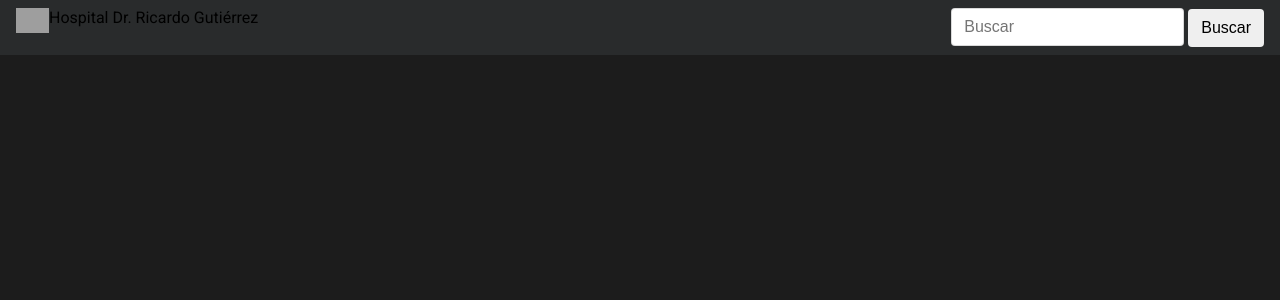
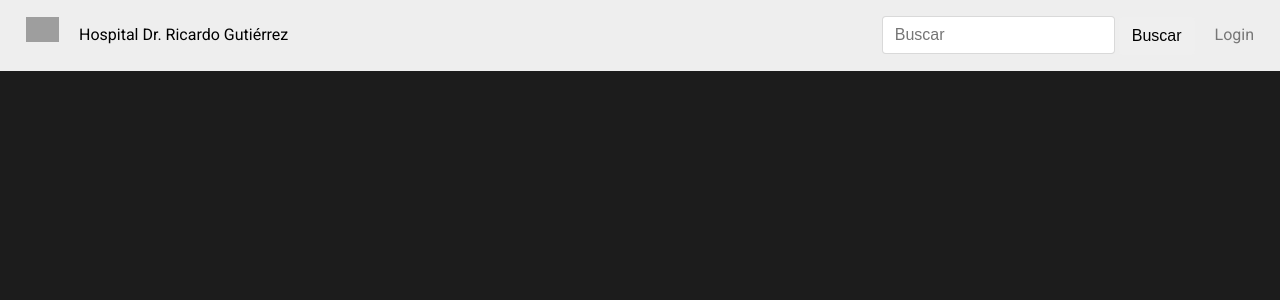
Before and after one commit to francoborrelli/hospitalGutierrez, a PHP site: page / in a window 1280 px wide. Shown: the top 300 px of the page. Run offline with PHP 8.4, Linux system fonts and the light colour scheme; grey boxes are pictures that could not be loaded.

Commit message:
se agregó login en la navbar

```diff
--- a/index.html
+++ b/index.html
@@ -15,14 +15,15 @@
 </head>
 <body>
     <nav class="fixed-top">
-        <a href="#">
-            <img class="logo" src="https://getpicturebook.com/media/imgs/chrome_white.png" alt="logo-icon">
+        <a href="#" class="logo">
+            <img  src="https://getpicturebook.com/media/imgs/chrome_white.png" alt="logo-icon">
         </a>
-        <span>Hospital Dr. Ricardo Gutiérrez</span>
+        <span class="name">Hospital Dr. Ricardo Gutiérrez</span>
         <form class="search">
             <input type="text" placeholder="Buscar">
             <button class="btn" type="submit">Buscar</button>
         </form>
+        <a href="" class="name">Login</a>
     </nav>
 </body>
 </html>
--- a/resources/css/navbar.css
+++ b/resources/css/navbar.css
@@ -1,14 +1,31 @@
 nav{
-    padding: .5rem 1rem;
+    padding: 1rem 1rem;
     display: flex;
 }
 
 .logo{
+margin-left: 10px;
+margin-top: 1px;
+}
+
+.logo img{
     width: 33px;
 }
 
+.name{
+line-height: 2.4rem;
+margin-left: 20px;
+}
+
+a.name{
+    display: block;
+    color: rgba(0,0,0,0.5);
+    text-decoration: none;
+    margin-right: 10px;
+}
+
 .fixed-top{
-background-color: #292b2c!important;
+background-color: #eeeeee!important;
 position: fixed;
 top: 0;
 right: 0;
```
